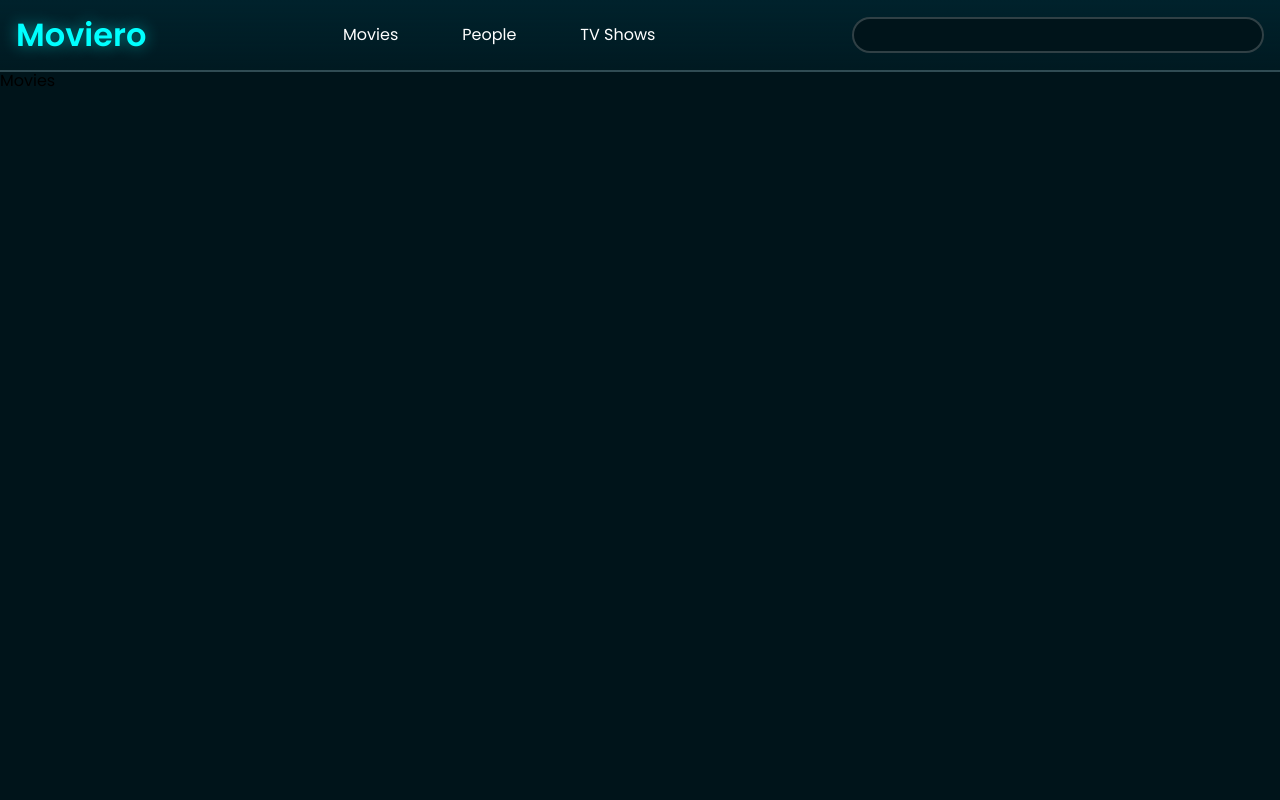
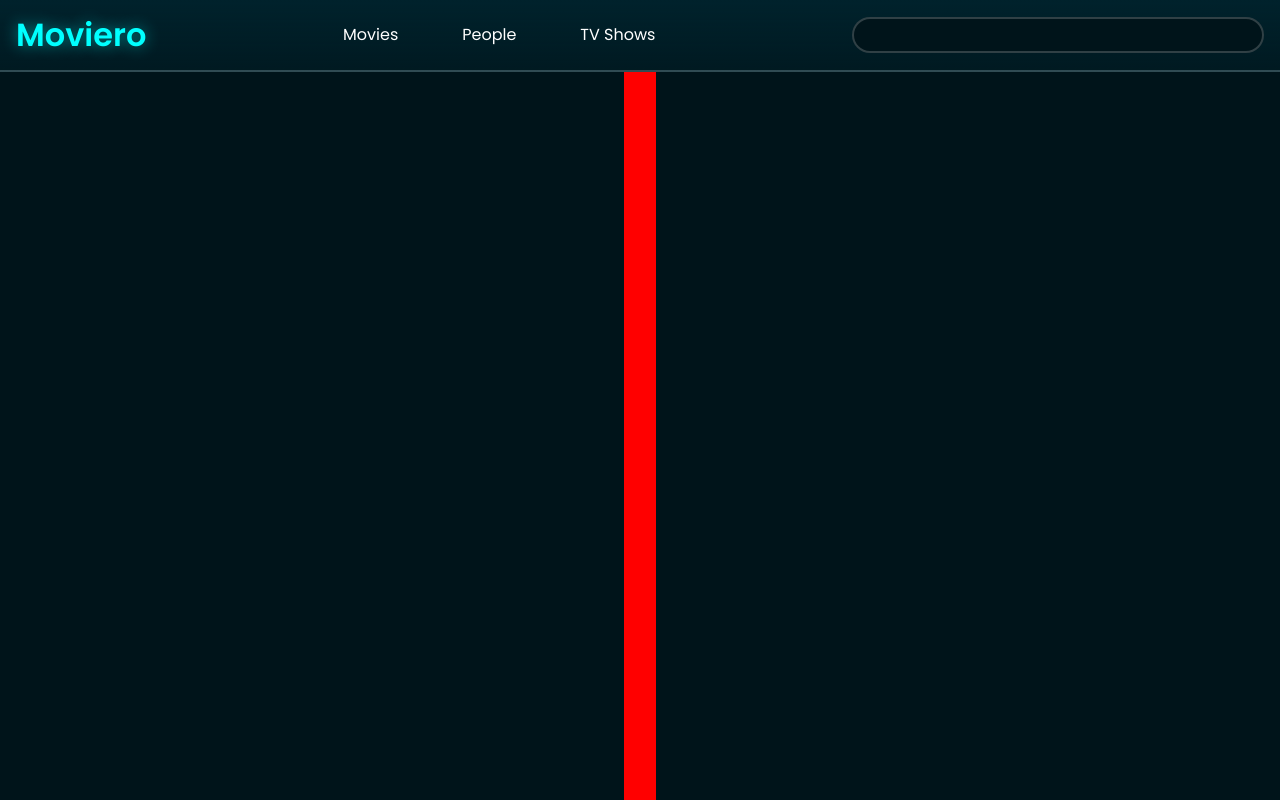
Before and after one commit to jakub-bartoszek/Moviero, a React (Create React App) app: page /#/movies in a window 1280 px wide. Built offline with nearby package versions, Linux system fonts and the light colour scheme.

Commit message:
wrapped movies page in container

```diff
--- /dev/null
+++ b/src/components/Container/styled.jsx
@@ -0,0 +1,8 @@
+import styled from "styled-components";
+
+export const Container = styled.div`
+ background-color: red;
+ max-width: 1400px;
+ margin: 0 auto;
+ padding: 16px;
+`;
--- a/src/pages/Movies.jsx
+++ b/src/pages/Movies.jsx
@@ -1,3 +1,5 @@
+import { Container } from "../components/Container/styled";
+
 export const Movies = () => {
- return (<>Movies</>)
-}
+ return <Container></Container>;
+};
```
